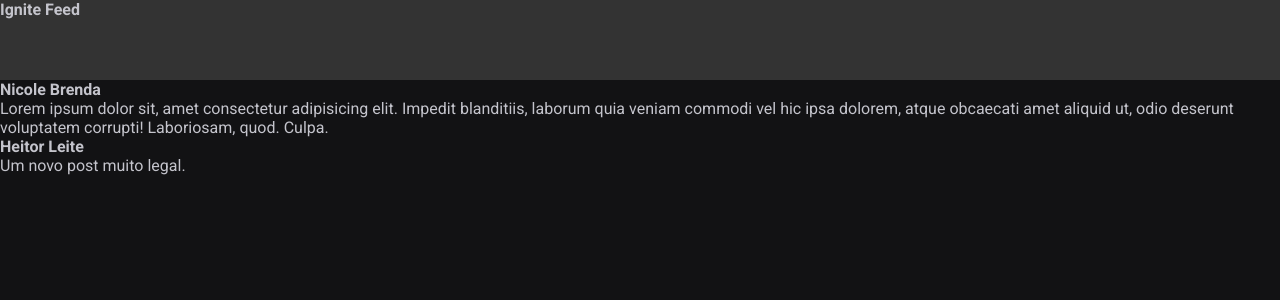
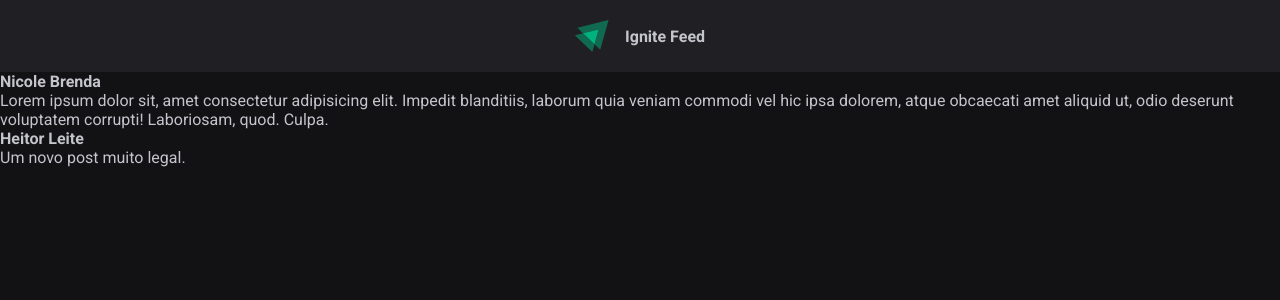
Before and after one commit to Nicoleboliveira/ignite-feed, a React (Vite) app: page / in a window 1280 px wide. Shown: the top 300 px of the page. Built offline with nearby package versions, Linux system fonts and the light colour scheme.

Commit message:
Header ok

```diff
--- a/index.html
+++ b/index.html
@@ -1,5 +1,5 @@
 <!DOCTYPE html>
-<html lang="en">
+<html lang="pt-br">
   <head>
     <meta charset="UTF-8" />
     <link rel="preconnect" href="https://fonts.googleapis.com" />
--- a/src/components/Header.jsx
+++ b/src/components/Header.jsx
@@ -1,9 +1,12 @@
 import styles from './Header.module.css'
+
+import igniteLogo from '../assets/ignite-logo.svg'
 
 export function Header() {
     return (
         <header className={styles.header}>
-        <strong >Ignite Feed</strong>
+         <img src={igniteLogo} alt="Logotipo do Ignite" />
+         <strong >Ignite Feed</strong>
         </header>
     )
 }
--- a/src/components/Header.module.css
+++ b/src/components/Header.module.css
@@ -1,4 +1,12 @@
 .header {
-  background: #333;
-  height: 80px;
+  background: var(--gray-800);
+  display: flex;
+  justify-content: center;
+  padding: 1.25rem 0;
+  align-items: center;
+  gap: 1rem;
 }
+
+.header img {
+  height: 2rem;
+}
```
Also changed, not shown: src/assets/ignite-logo.svg (added).
